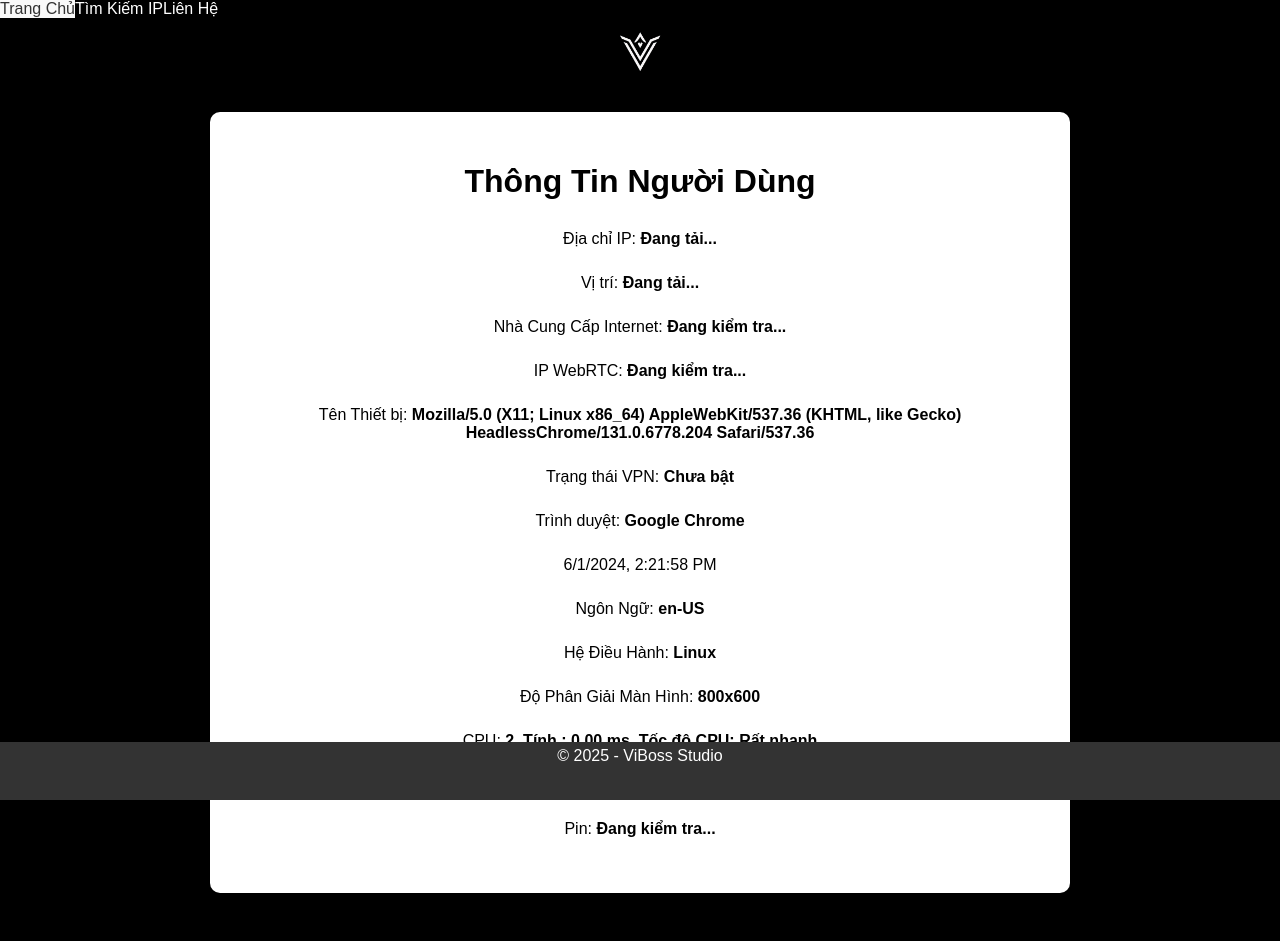
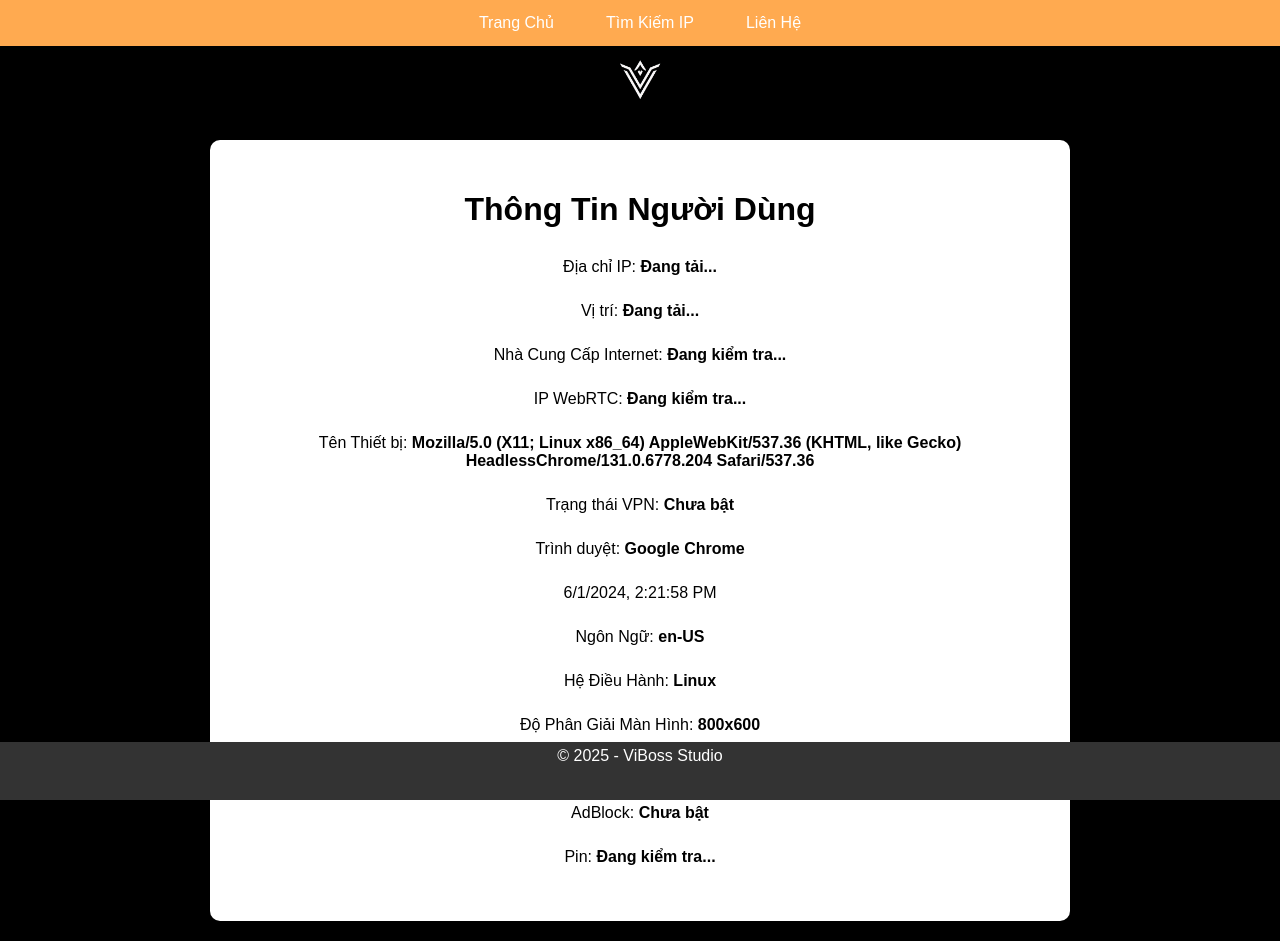
Before and after one commit to Dohungx/ipcheck, a plain HTML site: page main.html in a window 1280 px wide. Before the commit the page ends 913 px from the top, so only its background shows below. Drawn offline with Linux system fonts and the light colour scheme; no server answers.

Commit message:
Update chuyenhuong.css

```diff
--- a/chuyenhuong.css
+++ b/chuyenhuong.css
@@ -1,13 +1,18 @@
+.navbar {
+  display: flex;
+  justify-content: center; /* Căn giữa các mục menu theo chiều ngang */
+  background-color: #ffaa50; /* Màu nền */
+}
+
 .navbar ul {
   list-style-type: none;
   margin: 0;
   padding: 0;
-  overflow: hidden;
-  background-color: #ffaa500; /* Màu nền */
+  display: flex;
 }
 
 .navbar li {
-  float: left;
+  margin: 0 10px; /* Khoảng cách giữa các mục menu */
 }
 
 .navbar li a {
@@ -16,6 +21,7 @@
   text-align: center;
   text-decoration: none;
   transition: background-color 0.3s ease; /* Thêm hiệu ứng mượt khi chuyển đổi màu nền */
+  padding: 14px 16px; /* Thêm padding để các mục menu có khoảng cách hợp lý */
 }
 
 .navbar li a:hover {
```
